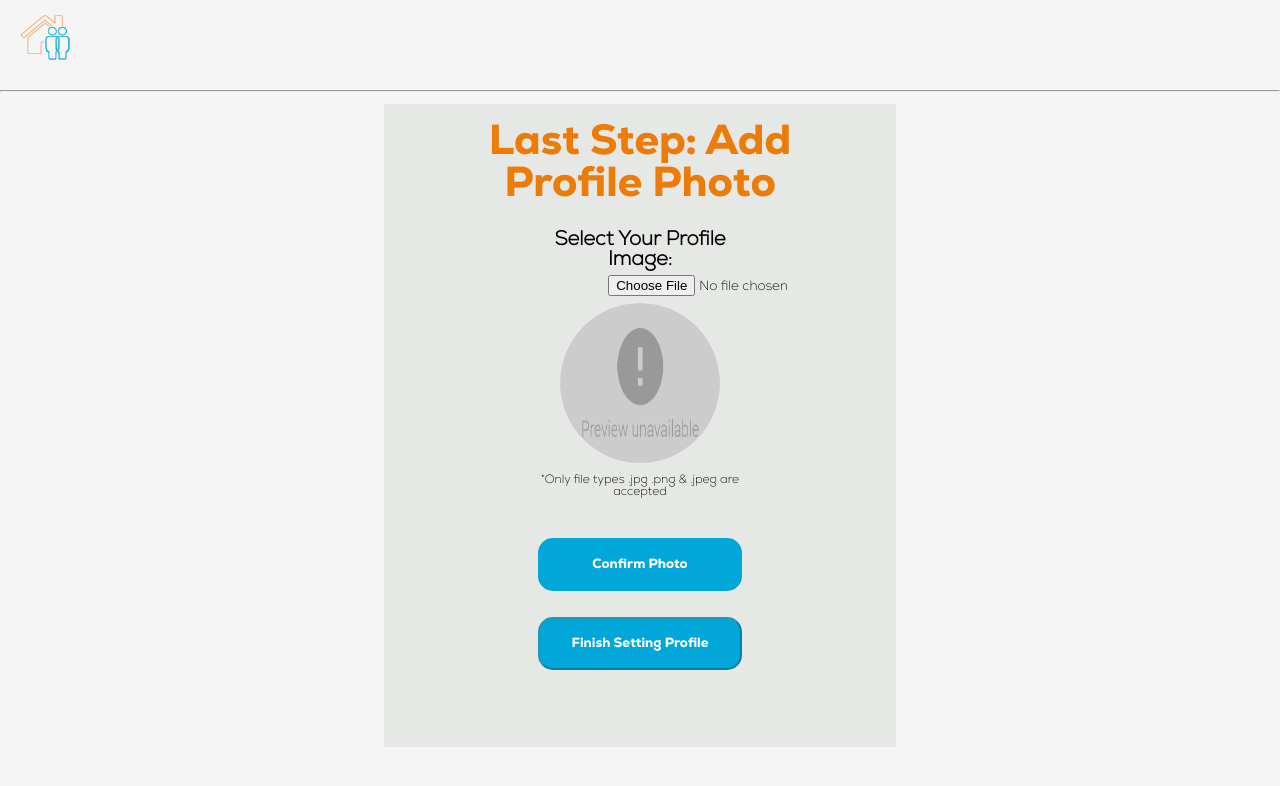
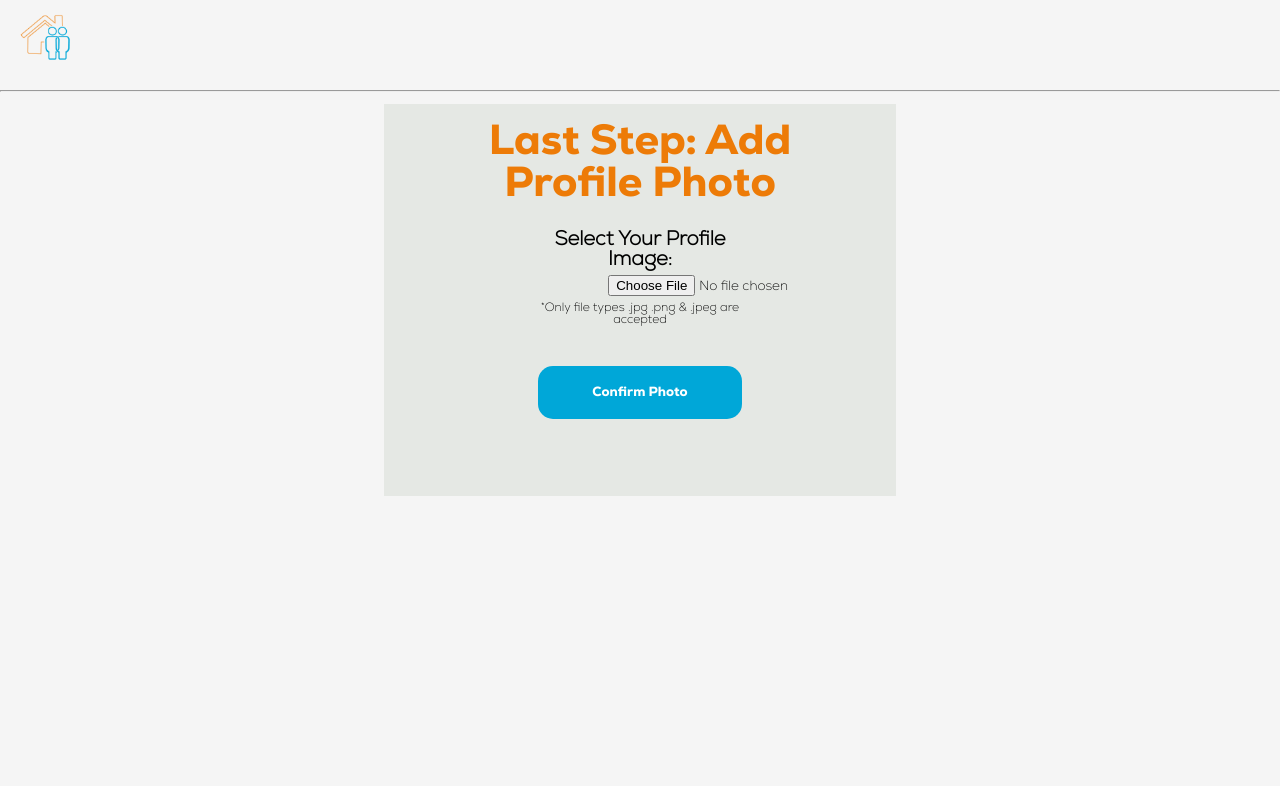
Before and after one commit to The-The-ITC-2023/Roommate-Finder-Application, a PHP site: page /picture.php in a window 1280 px wide. Shown: the top 786 px of the page. Run offline with PHP 8.4, Linux system fonts and the light colour scheme; data that the repository does not hold is empty.

Commit message:
Fixed unavailable image

```diff
--- a/picture.php
+++ b/picture.php
@@ -14,16 +14,16 @@ if (isset($_SESSION["currentID"])) {
 
 // If file upload form is submitted
 $status = $statusMsg = '';
-if(isset($_POST["submit"])){
+if (isset($_POST["submit"])) {
     $status = 'error';
-    if(!empty($_FILES["image"]["name"])) {
+    if (!empty($_FILES["image"]["name"])) {
         // Get file info
         $fileName = basename($_FILES["image"]["name"]);
         $fileType = pathinfo($fileName, PATHINFO_EXTENSION);
 
         // Allow certain file formats
-        $allowTypes = array('jpg','png','jpeg');
-        if(in_array($fileType, $allowTypes)){
+        $allowTypes = array('jpg', 'png', 'jpeg');
+        if (in_array($fileType, $allowTypes)) {
             $image = $_FILES['image']['tmp_name'];
             $imgContent = addslashes(file_get_contents($image));
 
@@ -37,8 +37,6 @@ if(isset($_POST["submit"])){
             }
             $stmt4->execute();
             header("Location: index.php");
-
-
         }
     }
 }
@@ -48,10 +46,12 @@ echo $statusMsg;
 ?>
 
 <html>
+
 <head>
     <link rel="stylesheet" href="styles/picture.css">
 
 </head>
+
 <body>
     <img src="ITCLogoOutline.png" class="logo">
     <hr>
@@ -60,13 +60,15 @@ echo $statusMsg;
         <form action="picture.php" method="post" enctype="multipart/form-data" class="photo-form">
             <label id="image-header">Select Your Profile Image:</label>
             <input type="file" name="image" id="file-select">
-                <img src="ImageError.png" id="profile">
             <div id="warning">*Only file types .jpg .png & .jpeg are accepted</div>
             <input type="submit" name="submit" value="Confirm Photo" id="upload-button" class="button">
         </form>
         <div class="submit-button">
-                <a href="index.php"><button class="button" <?php if ($result['image'] == null) {echo "disabled";} ?> >Finish Setting Profile</button></a>
+            <a href="index.php"><button class="button" <?php if ($result['image'] == null) {
+                                                            echo "hidden";
+                                                        } ?>>Finish Setting Profile</button></a>
         </div>
     </div>
 </body>
+
 </html>
```
Lines whose indentation alone changed are shown as unchanged.
